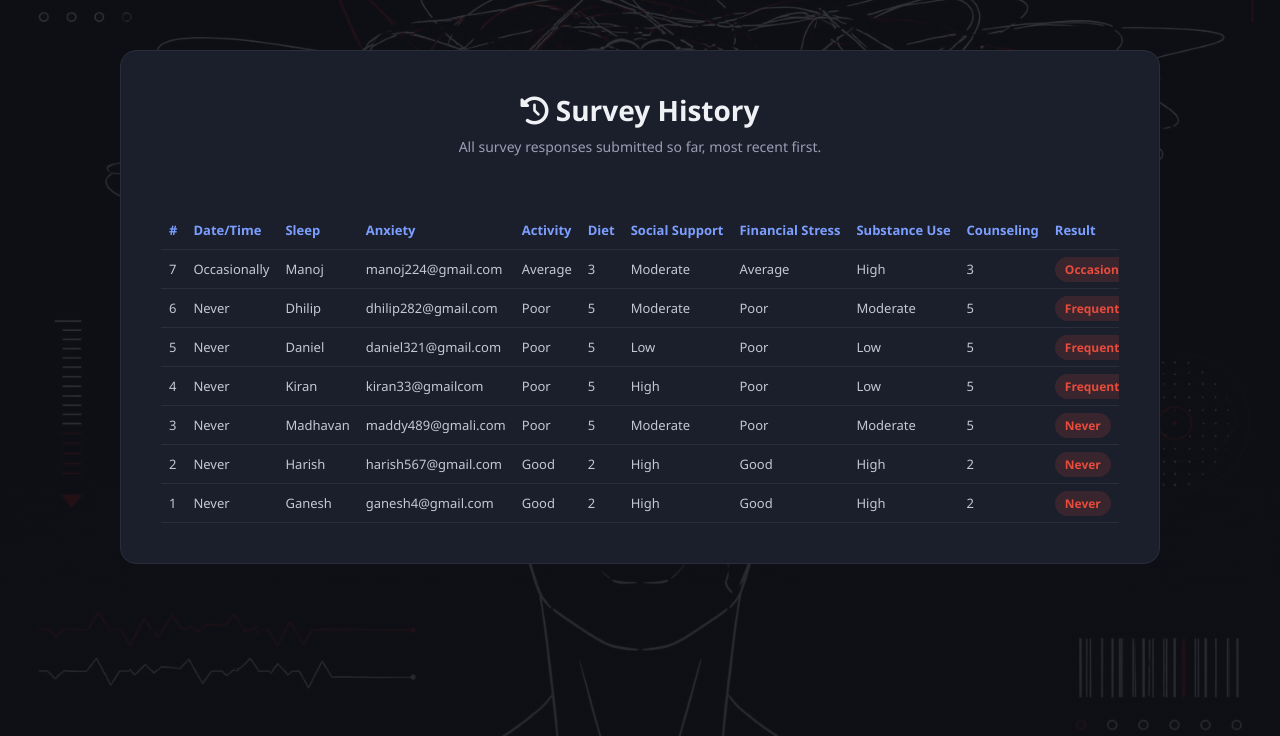
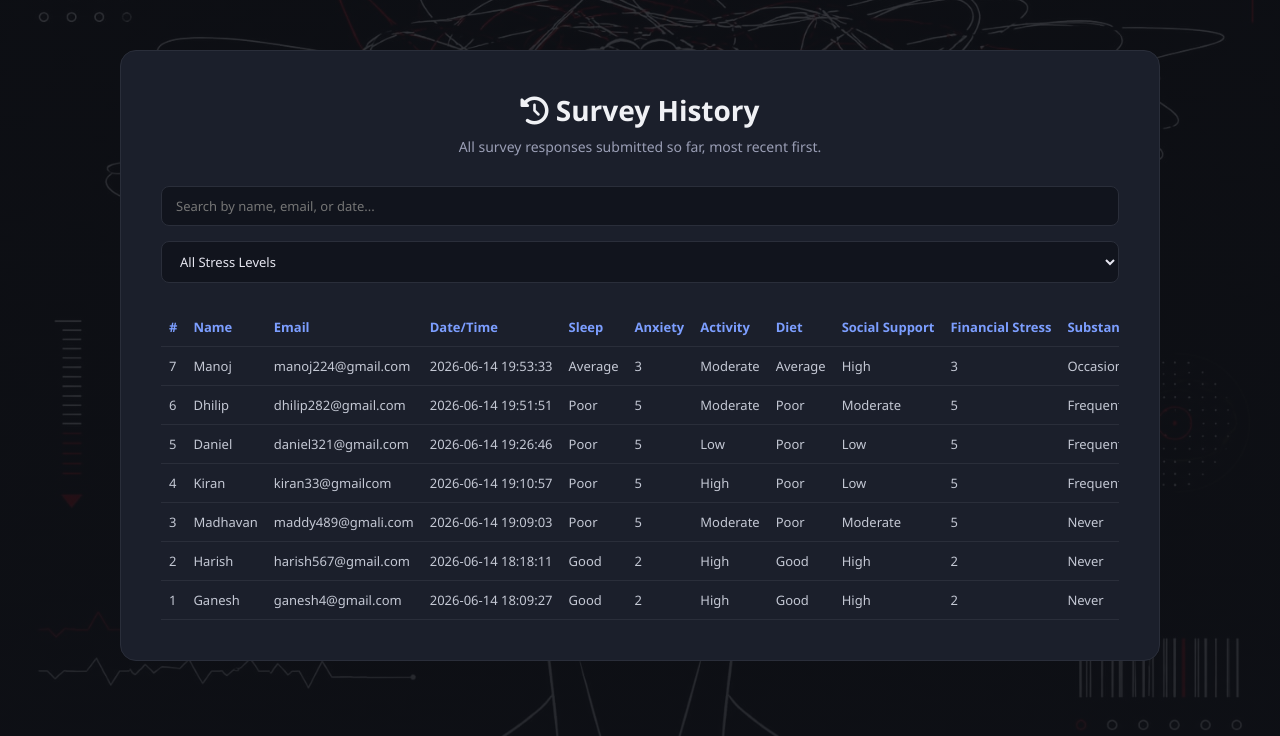
Before and after one commit to harishragaven-tech/Student-Mental-Stress-Classifier, a Flask app: page /history in a window 1280 px wide. Shown: the part 64-800 px from the top of the page. Run offline with Flask 3, Linux system fonts and the light colour scheme; data comes from the database, SQL or seed files in the repository; parts of the project's set-up code (start-up, migrations or seed data) failed here and were passed over.

Commit message:
Update history.html

```diff
--- a/StudentMentalStressClassifier/templates/history.html
+++ b/StudentMentalStressClassifier/templates/history.html
@@ -38,6 +38,29 @@
         .badge-low { background: rgba(46,204,113,0.15); color: #2ecc71; }
         .badge-moderate { background: rgba(243,156,18,0.15); color: #f39c12; }
         .badge-high { background: rgba(231,76,60,0.15); color: #e74c3c; }
+
+        .filter-bar {
+            display: flex;
+            gap: 15px;
+            margin-top: 20px;
+            flex-wrap: wrap;
+        }
+        .filter-bar input,
+        .filter-bar select {
+            padding: 10px 14px;
+            border: 1px solid #2a2e3a;
+            border-radius: 8px;
+            background: #11141d;
+            color: #e6e6f0;
+            font-size: 13px;
+        }
+        .filter-bar input {
+            flex: 1;
+            min-width: 180px;
+        }
+        tr.hidden-row {
+            display: none;
+        }
     </style>
 </head>
 <body>
@@ -53,11 +76,22 @@
                     No survey responses yet. <a href="/survey" style="color:#7c9eff;">Take the survey</a> to see results here.
                 </p>
             {% else %}
+            <div class="filter-bar">
+                <input type="text" id="searchInput" placeholder="Search by name, email, or date...">
+                <select id="stressFilter">
+                    <option value="all">All Stress Levels</option>
+                    <option value="Low Stress">Low Stress</option>
+                    <option value="Moderate Stress">Moderate Stress</option>
+                    <option value="High Stress">High Stress</option>
+                </select>
+            </div>
             <div class="table-wrap">
-                <table>
+                <table id="historyTable">
                     <thead>
                         <tr>
                             <th>#</th>
+                            <th>Name</th>
+                            <th>Email</th>
                             <th>Date/Time</th>
                             <th>Sleep</th>
                             <th>Anxiety</th>
@@ -72,24 +106,27 @@
                     </thead>
                     <tbody>
                         {% for row in rows %}
-                        <tr>
+                        <tr data-date="{{ row[12]|lower }}" data-stress="{{ row[11] }}"
+                            data-name="{{ row[1]|lower }}" data-email="{{ row[2]|lower }}">
                             <td>{{ row[0] }}</td>
-                            <td>{{ row[10] }}</td>
                             <td>{{ row[1] }}</td>
                             <td>{{ row[2] }}</td>
+                            <td>{{ row[12] }}</td>
                             <td>{{ row[3] }}</td>
                             <td>{{ row[4] }}</td>
                             <td>{{ row[5] }}</td>
                             <td>{{ row[6] }}</td>
                             <td>{{ row[7] }}</td>
                             <td>{{ row[8] }}</td>
+                            <td>{{ row[9] }}</td>
+                            <td>{{ row[10] }}</td>
                             <td>
-                                {% if row[9] == 'Low Stress' %}
-                                    <span class="badge badge-low">{{ row[9] }}</span>
-                                {% elif row[9] == 'Moderate Stress' %}
-                                    <span class="badge badge-moderate">{{ row[9] }}</span>
+                                {% if row[11] == 'Low Stress' %}
+                                    <span class="badge badge-low">{{ row[11] }}</span>
+                                {% elif row[11] == 'Moderate Stress' %}
+                                    <span class="badge badge-moderate">{{ row[11] }}</span>
                                 {% else %}
-                                    <span class="badge badge-high">{{ row[9] }}</span>
+                                    <span class="badge badge-high">{{ row[11] }}</span>
                                 {% endif %}
                             </td>
                         </tr>
@@ -100,5 +137,37 @@
             {% endif %}
         </div>
     </div>
+
+    <script>
+        const searchInput = document.getElementById('searchInput');
+        const stressFilter = document.getElementById('stressFilter');
+        const rows = document.querySelectorAll('#historyTable tbody tr');
+
+        function applyFilters() {
+            const searchVal = searchInput ? searchInput.value.toLowerCase() : '';
+            const stressVal = stressFilter ? stressFilter.value : 'all';
+
+            rows.forEach(row => {
+                const date = row.getAttribute('data-date');
+                const name = row.getAttribute('data-name');
+                const email = row.getAttribute('data-email');
+                const stress = row.getAttribute('data-stress');
+
+                const matchesSearch = date.includes(searchVal) ||
+                                       name.includes(searchVal) ||
+                                       email.includes(searchVal);
+                const matchesStress = (stressVal === 'all') || (stress === stressVal);
+
+                if (matchesSearch && matchesStress) {
+                    row.classList.remove('hidden-row');
+                } else {
+                    row.classList.add('hidden-row');
+                }
+            });
+        }
+
+        if (searchInput) searchInput.addEventListener('input', applyFilters);
+        if (stressFilter) stressFilter.addEventListener('change', applyFilters);
+    </script>
 </body>
 </html>
```
